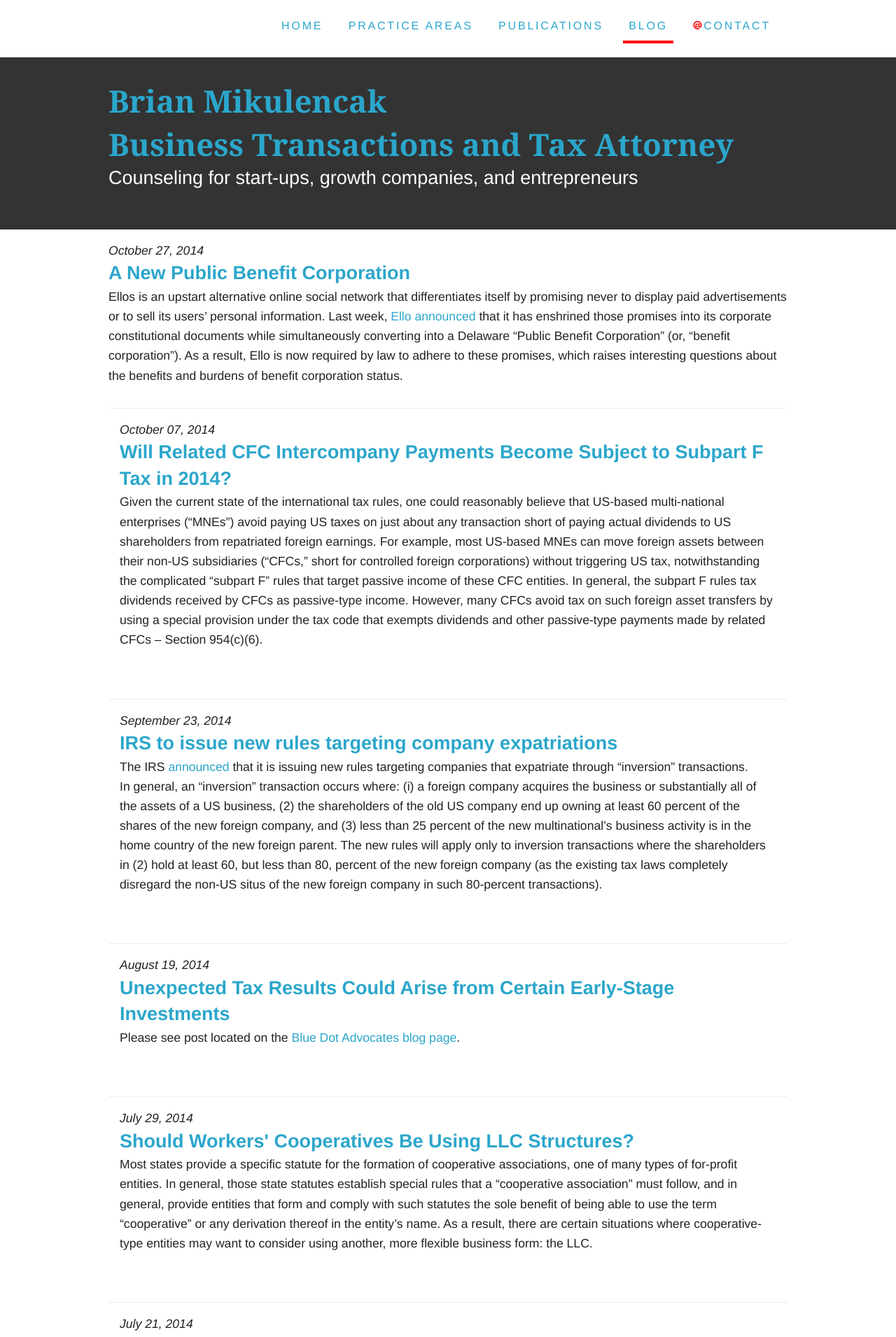
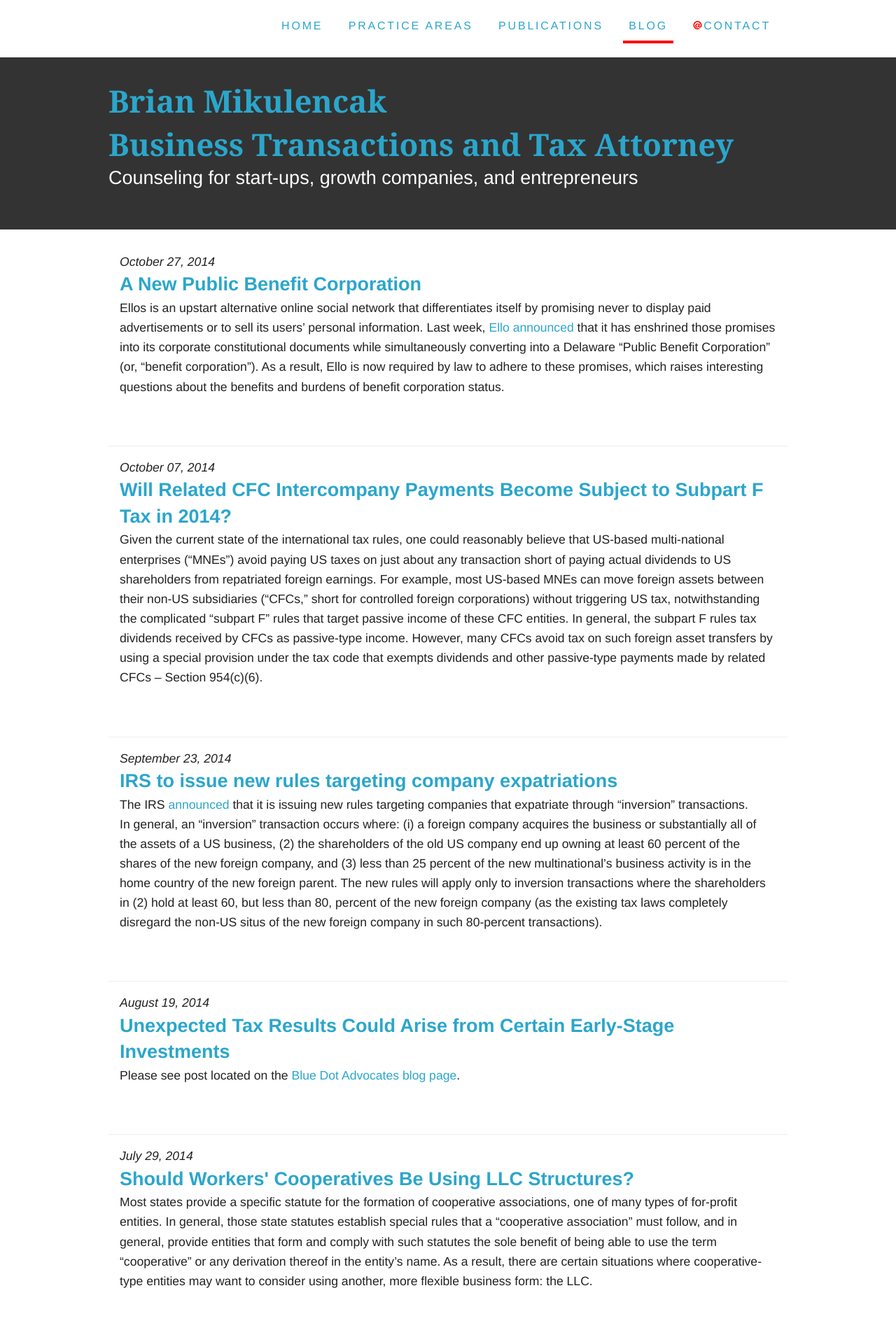
Before and after one commit to brianmik/bmaustinlaw, a Jekyll site: the page built from blog/index.html, in a window 1280 px wide. Shown: the top 1911 px of the page at 70% size. Built offline with Jekyll 4.4.1, drawn with Linux system fonts in a browser that asks for light colours; Markdown is read by kramdown in place of the engine named in the settings; comment, search, counter and statistics services are not loaded.

Commit message:
adding separator to blog index

```diff
--- a/css/main.css
+++ b/css/main.css
@@ -51,6 +51,10 @@ p {
 /* - MODULES - */
 .hide {
   display: none;
+}
+
+.blog-posts li:first-child {
+  padding: 1em;
 }
 
 .blog-posts li + li {
```
